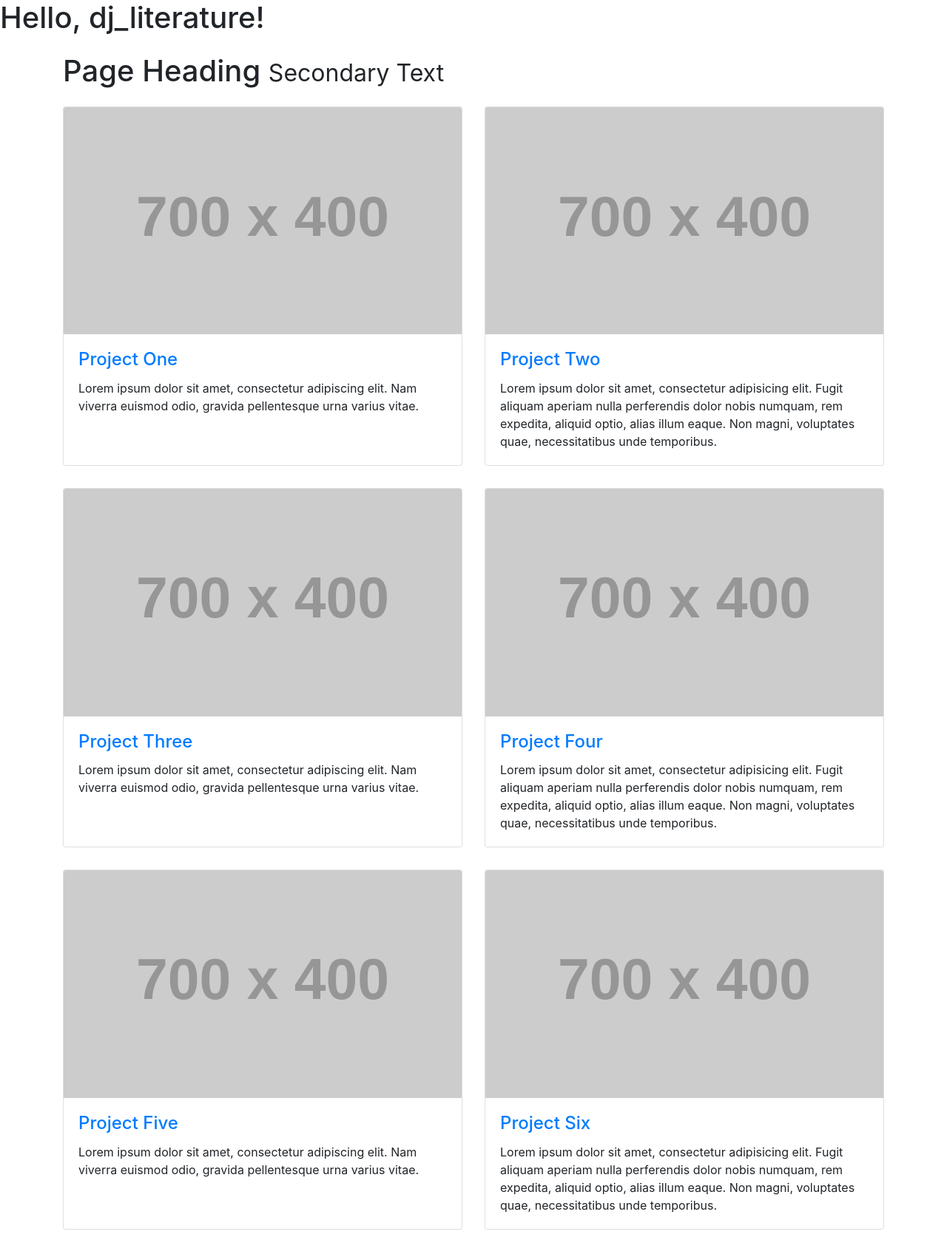
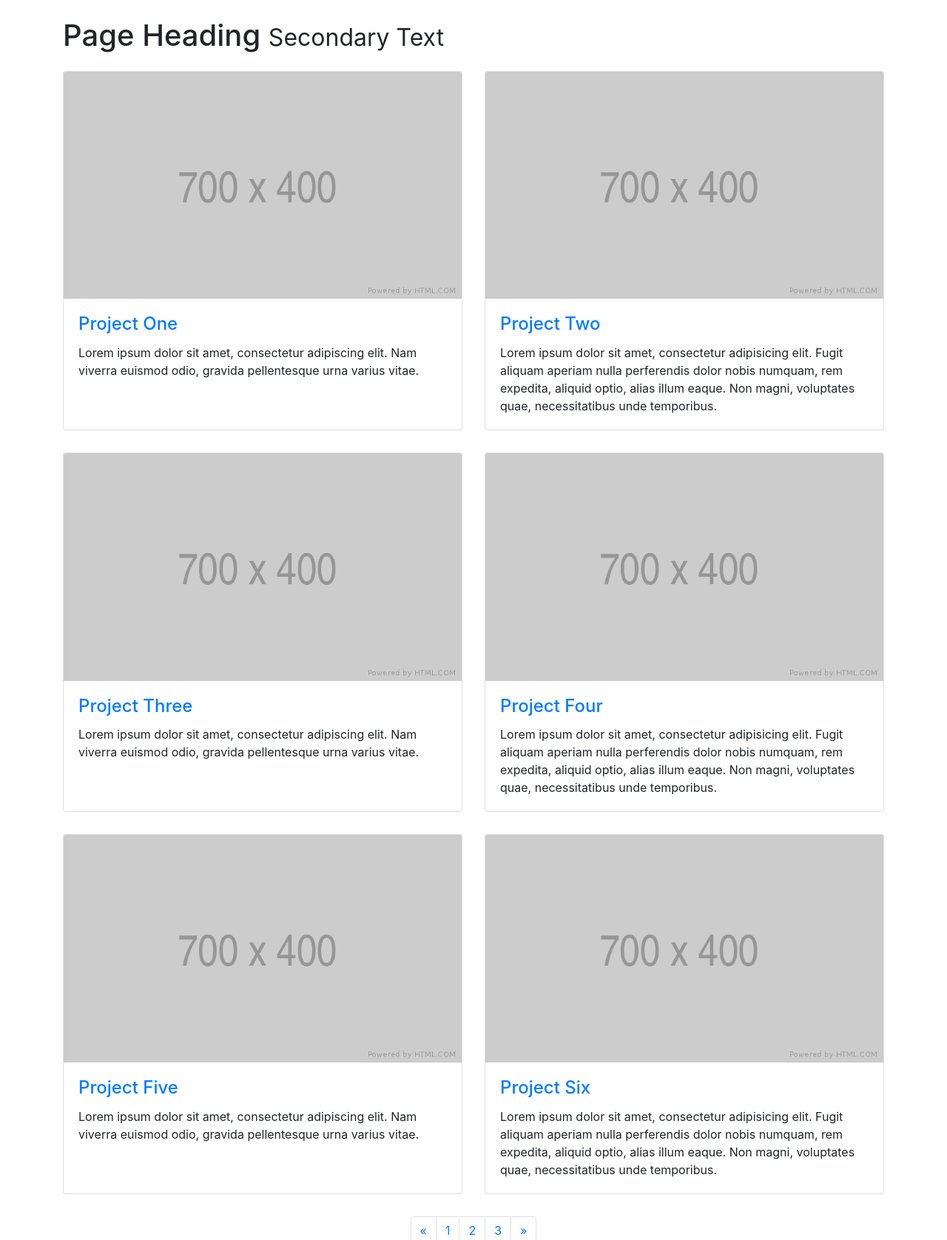
Before and after one commit to NameNolen/LiteratureView, a Django app: page /literature/ in a window 1280 px wide. Shown: the part 56-1733 px from the top of the page at 74% size. Run offline with Django 3.2, Linux system fonts and the light colour scheme; grey boxes labelled with a size stand in for pictures from a placeholder-image service; some libraries are stand-ins or nearby versions.

Commit message:
选用theme，测试

```diff
--- a/dj_literature/static/index.js
+++ /dev/null
@@ -1,4 +0,0 @@
-ReactDOM.render(
-    <h1>Hello, dj_literature!</h1>,
-    document.getElementById('root')
-);
--- a/dj_literature/templates/dj_literature/index.html
+++ b/dj_literature/templates/dj_literature/index.html
@@ -9,10 +9,6 @@
     <meta name="author" content="">
 
     <title>2 Col Portfolio - Start Bootstrap Template</title>
-    <script src="https://cdnjs.cloudflare.com/ajax/libs/react/16.6.3/umd/react.production.min.js"></script>
-    <script src="https://cdnjs.cloudflare.com/ajax/libs/react-dom/16.6.3/umd/react-dom.production.min.js"></script>
-    <script src="https://cdnjs.cloudflare.com/ajax/libs/babel-standalone/6.26.0/babel.min.js"></script>
-
 
     <!-- Bootstrap core CSS -->
     <link href="{% static "vendor/bootstrap/css/bootstrap.min.css" %}" rel="stylesheet">
@@ -67,7 +63,7 @@
     <div class="row">
         <div class="col-lg-6 portfolio-item">
             <div class="card h-100">
-                <a href="#"><img class="card-img-top" src="http://placehold.it/700x400" alt=""></a>
+                <a href="#"><img class="card-img-top" src="{% static "image/image_holder.png" %}" alt=""></a>
                 <div class="card-body">
                     <h4 class="card-title">
                         <a href="#">Project One</a>
@@ -79,7 +75,7 @@
         </div>
         <div class="col-lg-6 portfolio-item">
             <div class="card h-100">
-                <a href="#"><img class="card-img-top" src="http://placehold.it/700x400" alt=""></a>
+                <a href="#"><img class="card-img-top" src="{% static "image/image_holder.png" %}" alt=""></a>
                 <div class="card-body">
                     <h4 class="card-title">
                         <a href="#">Project Two</a>
@@ -92,7 +88,7 @@
         </div>
         <div class="col-lg-6 portfolio-item">
             <div class="card h-100">
-                <a href="#"><img class="card-img-top" src="http://placehold.it/700x400" alt=""></a>
+                <a href="#"><img class="card-img-top" src="{% static "image/image_holder.png" %}" alt=""></a>
                 <div class="card-body">
                     <h4 class="card-title">
                         <a href="#">Project Three</a>
@@ -104,7 +100,7 @@
         </div>
         <div class="col-lg-6 portfolio-item">
             <div class="card h-100">
-                <a href="#"><img class="card-img-top" src="http://placehold.it/700x400" alt=""></a>
+                <a href="#"><img class="card-img-top" src="{% static "image/image_holder.png" %}" alt=""></a>
                 <div class="card-body">
                     <h4 class="card-title">
                         <a href="#">Project Four</a>
@@ -117,7 +113,7 @@
         </div>
         <div class="col-lg-6 portfolio-item">
             <div class="card h-100">
-                <a href="#"><img class="card-img-top" src="http://placehold.it/700x400" alt=""></a>
+                <a href="#"><img class="card-img-top" src="{% static "image/image_holder.png" %}" alt=""></a>
                 <div class="card-body">
                     <h4 class="card-title">
                         <a href="#">Project Five</a>
@@ -129,7 +125,7 @@
         </div>
         <div class="col-lg-6 portfolio-item">
             <div class="card h-100">
-                <a href="#"><img class="card-img-top" src="http://placehold.it/700x400" alt=""></a>
+                <a href="#"><img class="card-img-top" src="{% static "image/image_holder.png" %}" alt=""></a>
                 <div class="card-body">
                     <h4 class="card-title">
                         <a href="#">Project Six</a>
```
Also changed, not shown: dj_literature/static/image/image_holder.png (added).
